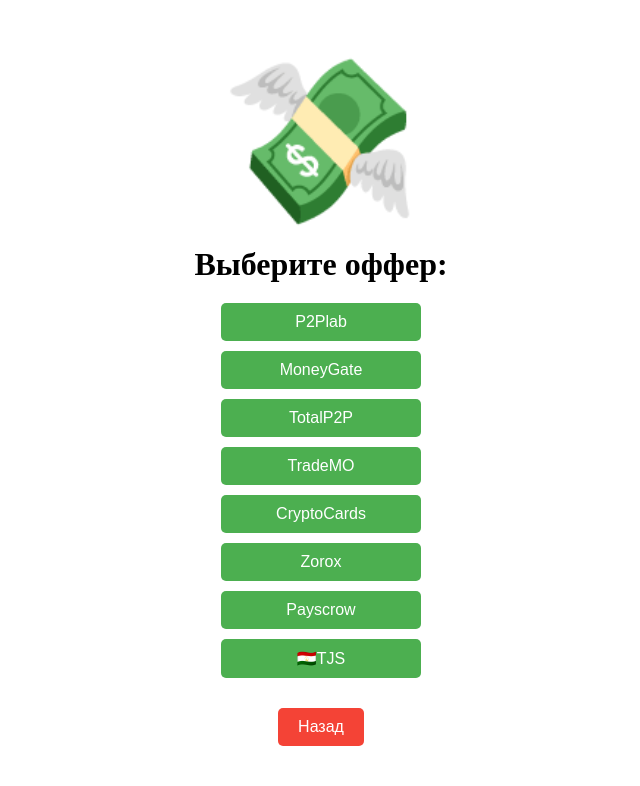
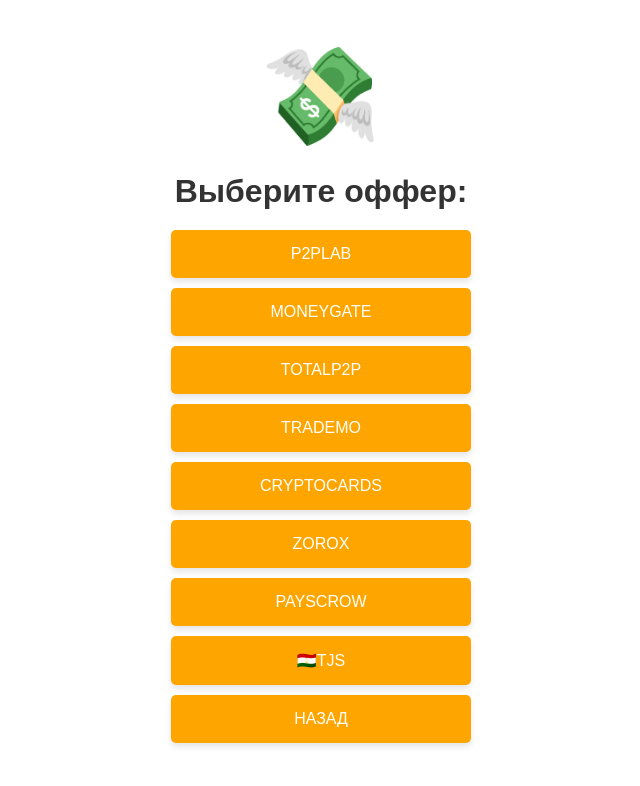
Before and after one commit to Goga220/my-web-app2, a plain HTML site: page offers.html in a window 1280 px wide. Shown: the whole page, without its empty margins (319-959 px from the left). Drawn offline with Linux system fonts and the light colour scheme.

Commit message:
Update styles.css

```diff
--- a/styles.css
+++ b/styles.css
@@ -1,53 +1,63 @@
-/* Основной контейнер */
+/* Общие стили для контейнера */
+body {
+  margin: 0;
+  font-family: Arial, sans-serif;
+  background-color: #ffffff; /* Белый фон */
+}
+
 .container {
   text-align: center;
   padding: 20px;
 }
 
-/* Иконка 💸 */
+/* Иконка (эмодзи) */
+.book-icon,
 .money-icon {
-  display: inline-block; /* Убедитесь, что эмодзи обрабатывается как блочный элемент */
-  font-size: 10rem; /* Увеличиваем размер в 5 раз */
-  margin-top: 20px; /* Отступ сверху */
+  display: inline-block;
+  margin-top: 20px;
+  font-size: 6rem; /* Оптимальный размер для мобильных устройств */
 }
 
 /* Заголовок */
 h1 {
   font-size: 2rem;
-  margin-top: 10px;
-  margin-bottom: 20px;
+  color: #333333;
+  margin: 20px 0;
 }
 
-/* Кнопки офферов */
-.offers-buttons button {
+/* Кнопки */
+button,
+.back-button {
   display: block;
-  width: 200px;
-  margin: 10px auto;
-  padding: 10px;
+  width: 90%; /* Адаптация под мобильные устройства */
+  max-width: 300px; /* Максимальная ширина кнопки */
+  margin: 10px auto; /* Отцентрировать кнопки */
+  padding: 15px;
   font-size: 1rem;
-  background-color: #4CAF50;
-  color: white;
+  background-color: #ffa500; /* Оранжевый цвет */
+  color: #ffffff;
   border: none;
   border-radius: 5px;
   cursor: pointer;
+  text-transform: uppercase; /* Текст заглавными буквами */
+  box-shadow: 0px 4px 6px rgba(0, 0, 0, 0.1); /* Тень кнопки */
+  transition: background-color 0.3s ease;
 }
 
-.offers-buttons button:hover {
-  background-color: #45a049;
+/* Эффект при наведении */
+button:hover,
+.back-button:hover {
+  background-color: #e59400; /* Темнее оранжевый */
 }
 
-/* Кнопка назад */
-.back-button {
-  margin-top: 20px;
-  padding: 10px 20px;
-  font-size: 1rem;
-  background-color: #f44336;
-  color: white;
-  border: none;
-  border-radius: 5px;
-  cursor: pointer;
+/* Адаптация под мобильные устройства */
+@media (max-width: 768px) {
+  .book-icon,
+  .money-icon {
+    font-size: 5rem; /* Уменьшаем размер эмодзи на мобильных */
+  }
+
+  h1 {
+    font-size: 1.5rem; /* Уменьшаем размер заголовка */
+  }
 }
-
-.back-button:hover {
-  background-color: #d32f2f;
-}
```
